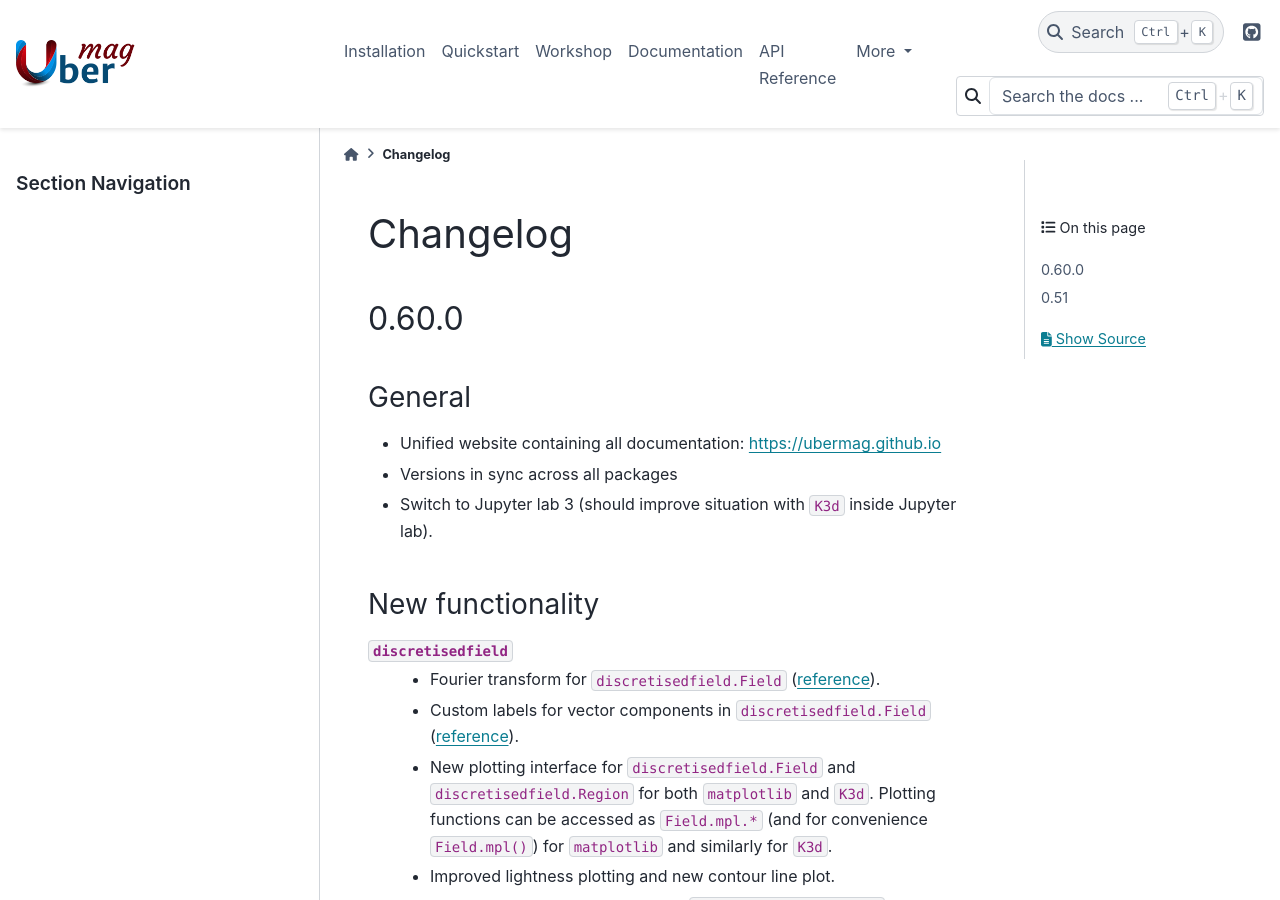
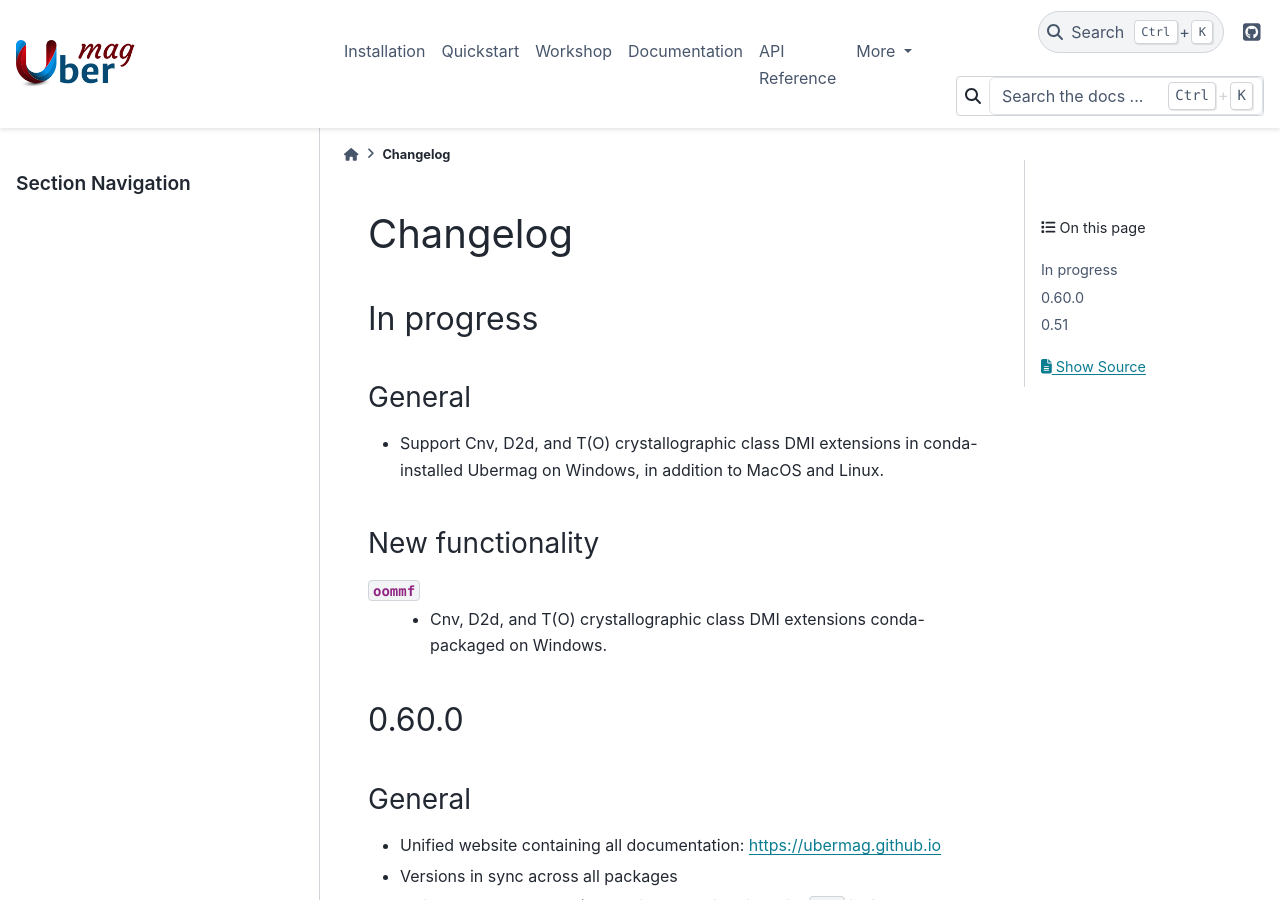
Before and after one commit to ubermag/ubermag.github.io, a Sphinx documentation site: the page built from source/changelog.rst, in a window 1280 px wide and 900 px high. Built offline with Sphinx 7.4.7 and the PyData theme 0.15.4, drawn with Linux system fonts in a browser that asks for light colours; pages that are not in the unit, such as notebooks, are missing from menus.

Commit message:
Update changelog.rst

```diff
--- a/source/changelog.rst
+++ b/source/changelog.rst
@@ -1,6 +1,20 @@
 =========
 Changelog
 =========
+
+In progress
+===========
+
+General
+-------
+
+- Support Cnv, D2d, and T(O) crystallographic class DMI extensions in conda-installed Ubermag on Windows, in addition to MacOS and Linux.
+
+New functionality
+-----------------
+
+``oommf``
+  - Cnv, D2d, and T(O) crystallographic class DMI extensions conda-packaged on Windows.
 
 0.60.0
 ======
```
